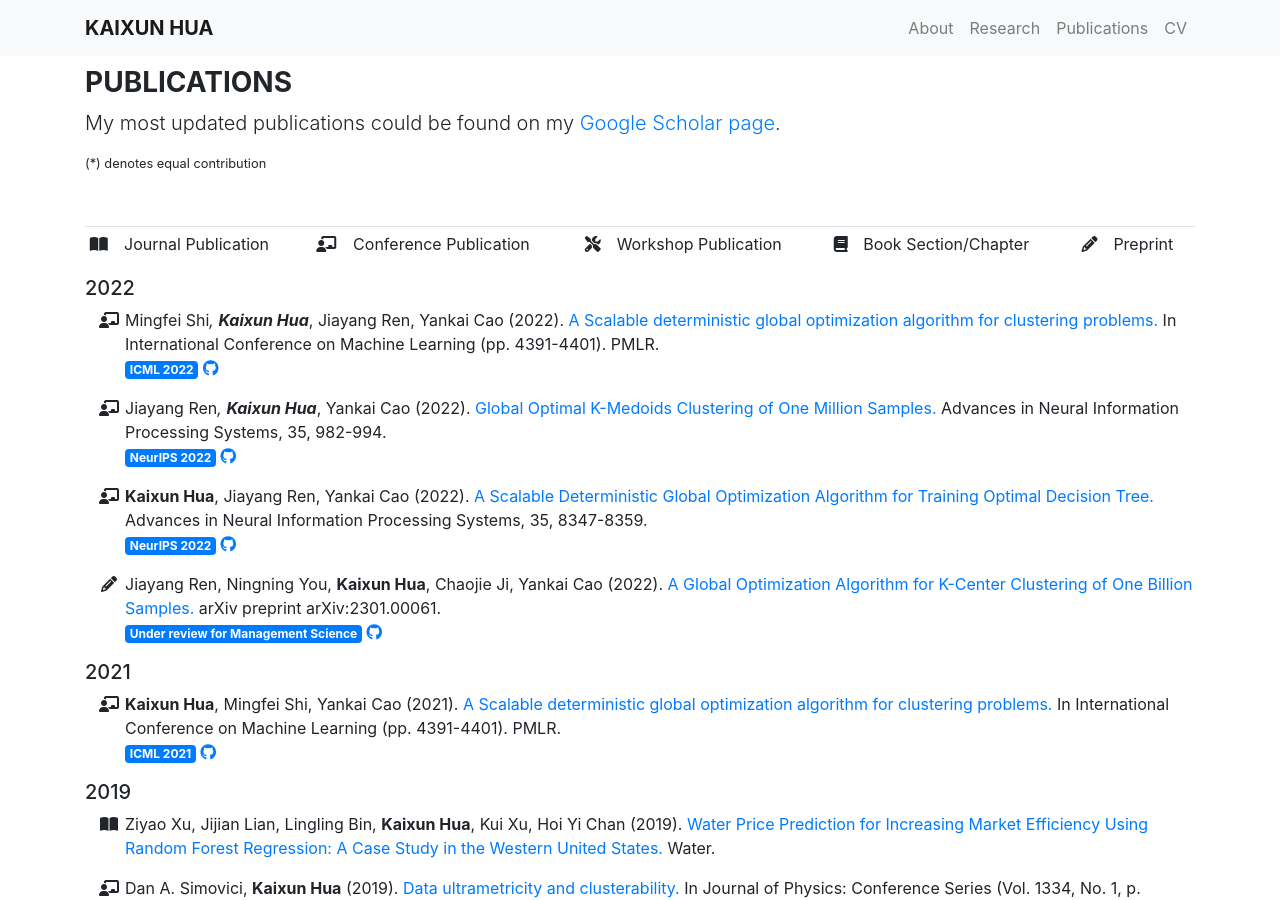
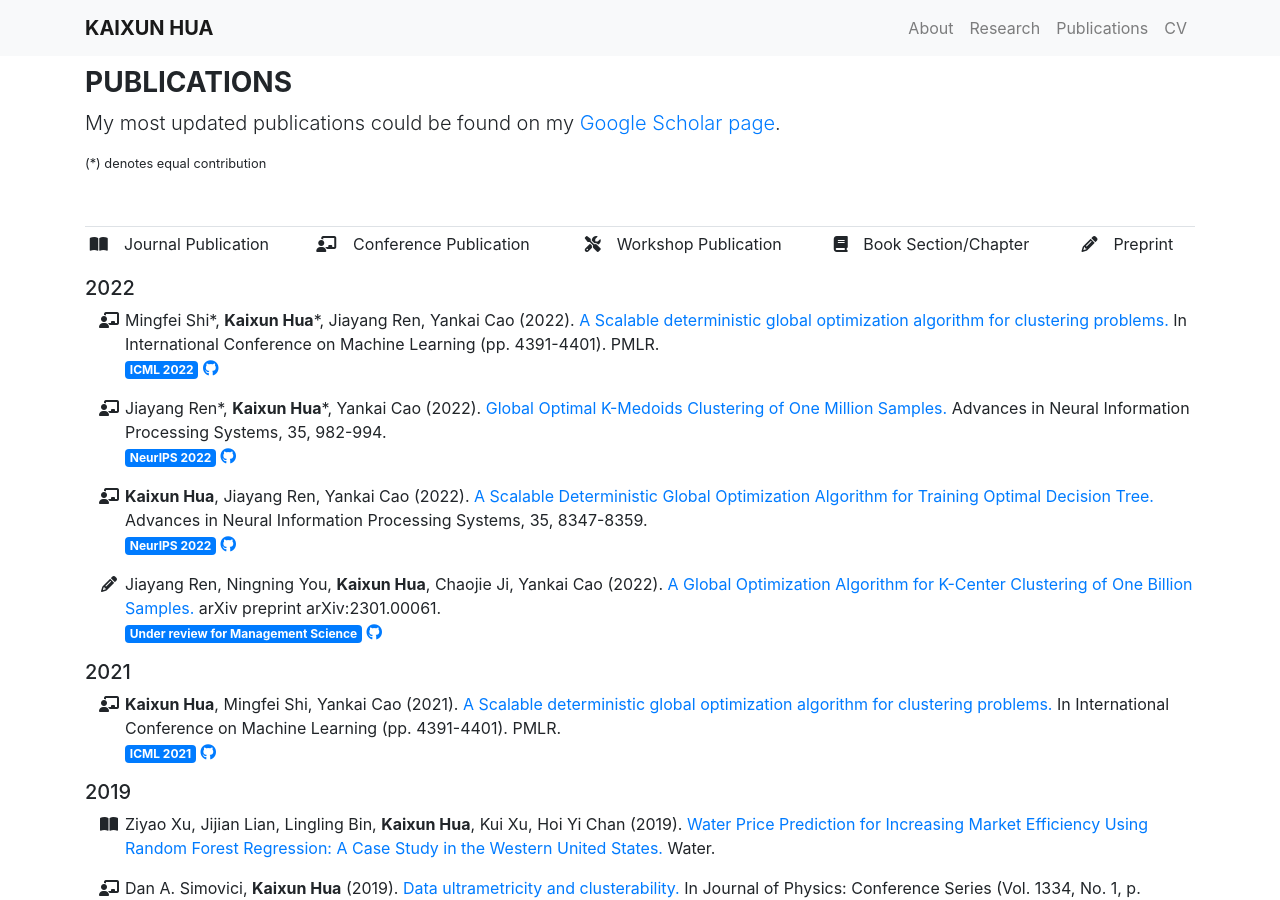
Before and after one commit to kingsley1989/kingsley1989.github.io, a Jekyll site: the page built from _pages/publications.md, in a window 1280 px wide and 900 px high. Built offline with Jekyll 4.4.1, drawn with Linux system fonts in a browser that asks for light colours; nearby versions of some CDN libraries.

Commit message:
pub layout

```diff
--- a/_data/publications.yml
+++ b/_data/publications.yml
@@ -49,7 +49,7 @@ publications:
     github_repository_link: https://github.com/YankaiGroup/optimal_decision_tree
 
   - citation: |
-      Jiayang Ren*, Kaixun Hua*, Yankai Cao (2022).
+      Jiayang Ren\*, Kaixun Hua\*, Yankai Cao (2022).
       [Global Optimal K-Medoids Clustering of One Million Samples.](https://proceedings.neurips.cc/paper_files/paper/2022/hash/06abed94583030dd50abe6767bd643b1-Abstract-Conference.html)
       Advances in Neural Information Processing Systems, 35, 982-994.
     year: 2022
@@ -59,7 +59,7 @@ publications:
     github_repository_link: https://github.com/YankaiGroup/global_kmedoids_clustering
 
   - citation: |
-      Mingfei Shi*, Kaixun Hua*, Jiayang Ren, Yankai Cao (2022).
+      Mingfei Shi\*, Kaixun Hua\*, Jiayang Ren, Yankai Cao (2022).
       [A Scalable deterministic global optimization algorithm for clustering problems.](http://proceedings.mlr.press/v139/hua21a.html)
       In International Conference on Machine Learning (pp. 4391-4401). PMLR.
     year: 2022
```
